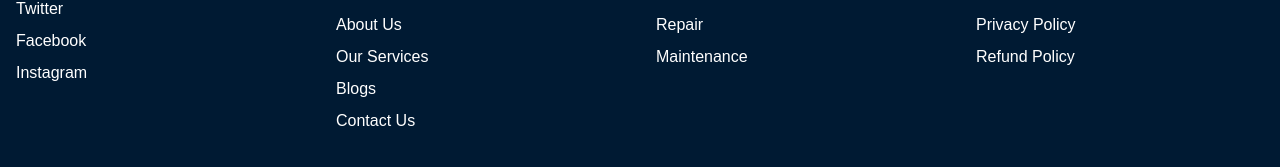
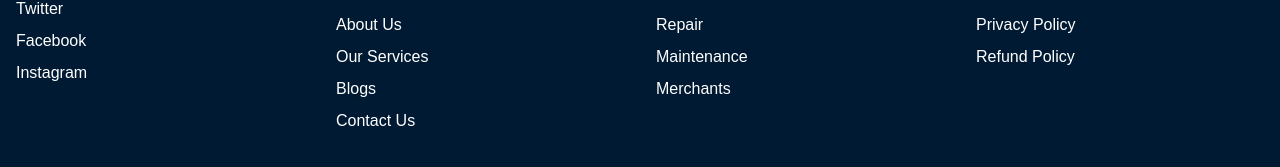
Before and after one commit to shachish21sneh/vrun-web, a Next.js app: page /contact-us in a window 1280 px wide. Shown: the part 1715-1882 px from the top of the page. Built offline with nearby package versions, Linux system fonts and the light colour scheme; no server answers.

Commit message:
footer add menu link

```diff
--- a/components/footer.tsx
+++ b/components/footer.tsx
@@ -95,6 +95,12 @@ export function Footer() {
                 >
                   Maintenance
                 </Link>
+				<Link
+                  href="/merchants"
+                  className="block text-white hover:text-[#FFD700]"
+                >
+                  Merchants
+                </Link>
               </div>
             </div>
 
```
